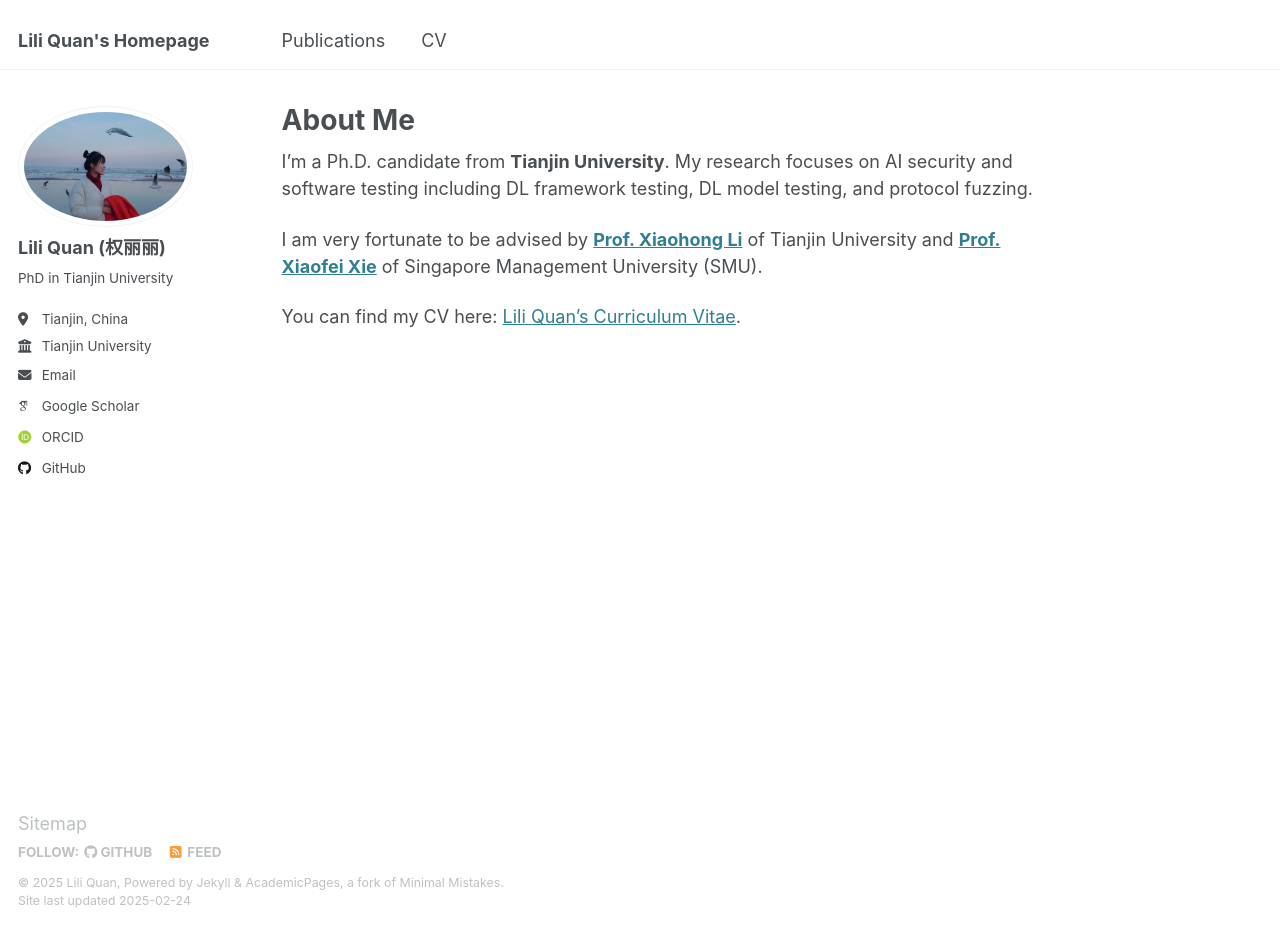
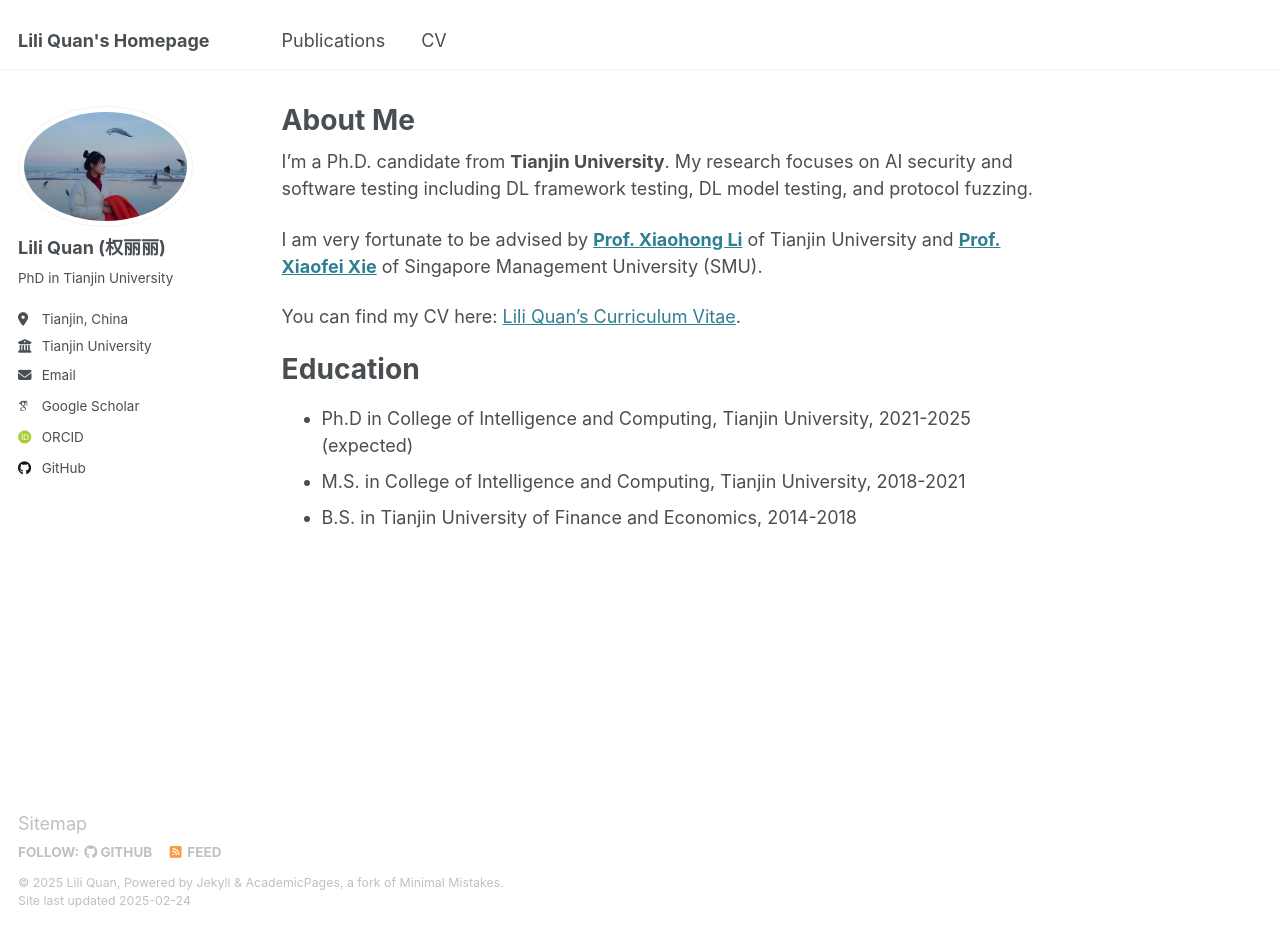
Before and after one commit to liliquan0118/liliquan0118.github.io, a Jekyll site: the page built from _pages/about.md, in a window 1280 px wide and 929 px high. Built offline with Jekyll 4.4.1, drawn with Linux system fonts in a browser that asks for light colours; some web fonts are replaced.

Commit message:
Update about.md

```diff
--- a/_pages/about.md
+++ b/_pages/about.md
@@ -12,3 +12,12 @@ I'm a Ph.D. candidate from **Tianjin University**. My research focuses on AI sec
 I am very fortunate to be advised by [**Prof. Xiaohong Li**](https://cic.tju.edu.cn/faculty/lxh/index.html) of Tianjin University and [**Prof. Xiaofei Xie**](https://xiaofeixie.bitbucket.io/) of Singapore Management University (SMU).
 
 You can find my CV here: [Lili Quan's Curriculum Vitae](../assets/Curriculum_Vitae.pdf).
+
+
+Education
+======
+* Ph.D in College of Intelligence and
+Computing, Tianjin University, 2021-2025 (expected)
+* M.S. in College of Intelligence and
+Computing, Tianjin University, 2018-2021
+* B.S. in Tianjin University of Finance and Economics, 2014-2018
```
